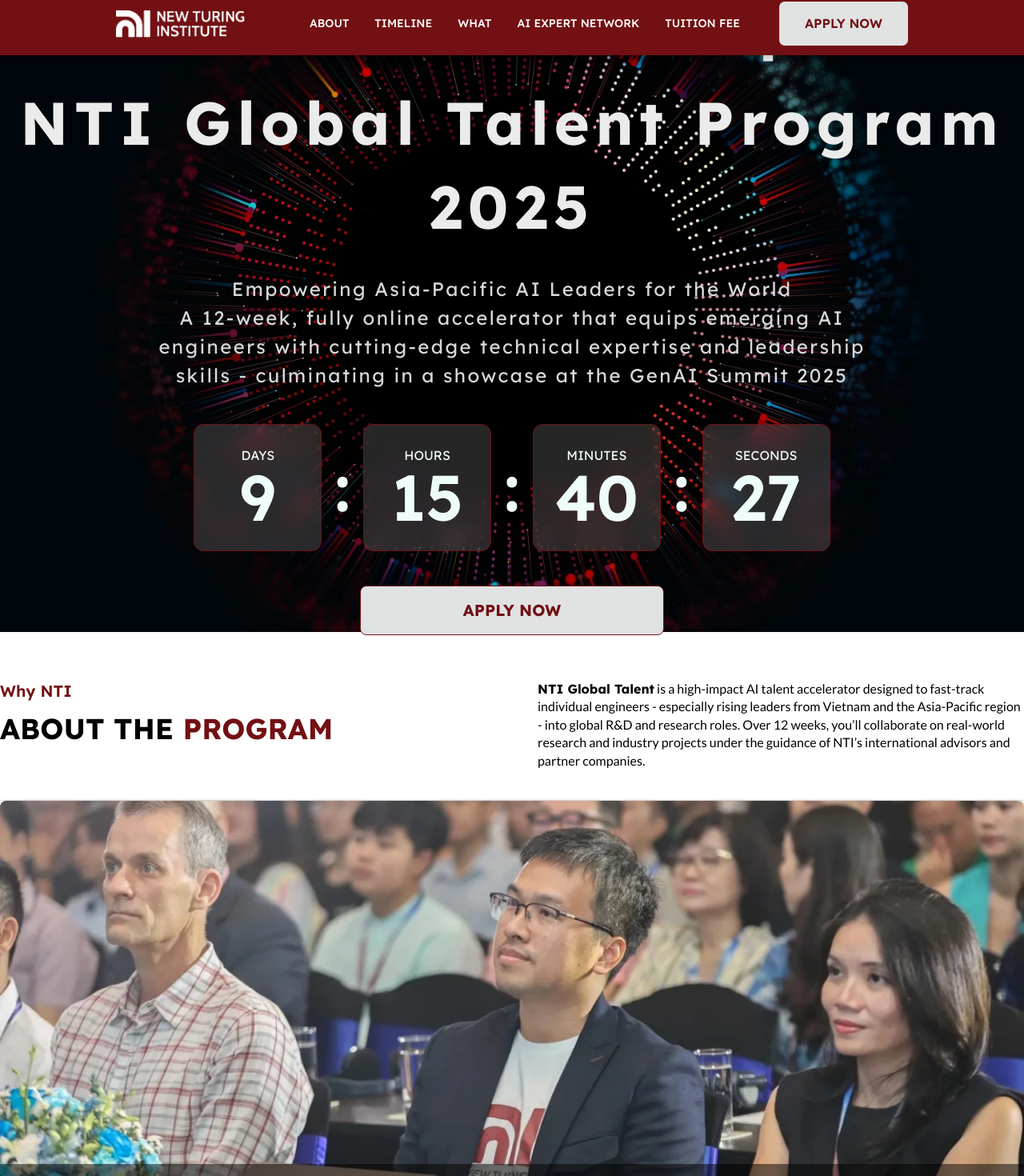
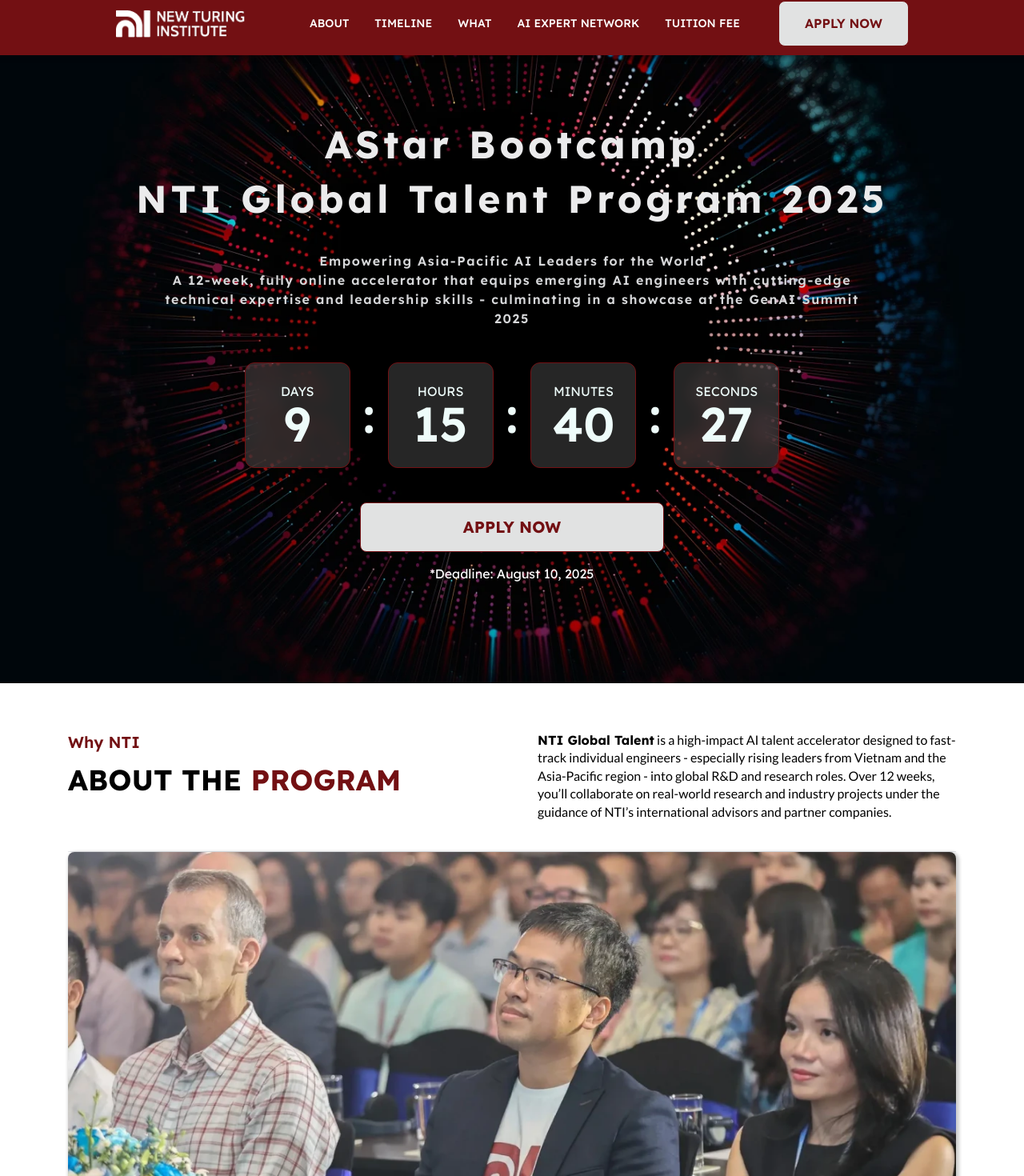
Before and after one commit to trungduong1185/astar, a React (Create React App) app: page / in a window 1280 px wide. Shown: the part 10-1480 px from the top of the page at 80% size. Built offline with nearby package versions, Linux system fonts and the light colour scheme.

Commit message:
Update nội dung mới: countdown.js, width...

```diff
--- a/src/containers/About/index.js
+++ b/src/containers/About/index.js
@@ -6,7 +6,7 @@
 const About = () => {
   return (
     <section id="about" className="about-section w-100 center block-pt-pb">
-      <div className="w-container">
+      <div className="container">
         <div className="flex flex-wrap items-start">
           {/* Left Column - Text Content */}
           <div className="w-100 w-50-l pr4-l">
--- a/src/containers/FAQ/index.js
+++ b/src/containers/FAQ/index.js
@@ -39,7 +39,7 @@
 
   return (
     <section id="faq" className="block-pt-pb ">
-      <div className="w-container center">
+      <div className="container center">
         <h2 className="f2 fw7 tc mb4 tracked-l mb5">FREQUENTLY ASKED QUESTIONS</h2>
 
         <div className="flex flex-column">
--- a/src/containers/Fee/index.js
+++ b/src/containers/Fee/index.js
@@ -5,7 +5,7 @@
 
 const Fee = ({ id }) => {
     return (
-        <section id={id} className="bg-white w-container block-pt-pb bg-white">
+        <section id={id} className="bg-white container block-pt-pb bg-white">
             <div className=" center w-100 ph3 pt0 pb3">
                 {/* Title Section */}
                 <div className="mb4">
--- a/src/containers/ProgramTimeline/index.js
+++ b/src/containers/ProgramTimeline/index.js
@@ -27,7 +27,7 @@
 
   return (
     <section id={id} className="block-pt-pb bg-white">
-      <div className="w-container center">
+      <div className="container center">
         <h2 className="f2 fw7 tc mb4 w-100 f2 fw7 ttu ph2 pl0 pr5-l pc-what-title tc tracked-l">Program Timeline</h2>
 
         <div className="timeline-container">
--- a/src/containers/Vision/index.js
+++ b/src/containers/Vision/index.js
@@ -11,7 +11,7 @@
       {vision.title}
     </p>
 
-          <div className="container-1400 vision-grid center mt3 mt4-l">
+          <div className="container vision-grid center mt3 mt4-l">
       <div className="vision-item flex flex-column items-center ph4">
         <div className="flex flex-column items-center">
           <img src="images/vision_1.svg" alt="" className="pt4" />
--- a/src/containers/What/index.js
+++ b/src/containers/What/index.js
@@ -15,7 +15,7 @@
   return (
     <div className="w-100 bg-program lh-copy block-pt-pb">
       <div id={id} />
-      <div className="w-container center flex flex-wrap flex-column flex-row-l">
+      <div className="container center flex flex-wrap flex-column flex-row-l">
         {/* <!-- cot 1 --> */}
         <div className="w-100 w-30-l f2 fw7 ttu ph2 pl0 pr5-l pc-what-title tc tl-l tracked-l">
           What you will <br />
--- a/src/containers/WhyWe/index.js
+++ b/src/containers/WhyWe/index.js
@@ -12,7 +12,7 @@
         {whyWe.title}
       </p>
 
-      <div className="container-1400 flex flex-column flex-row-l center mt3 mt4-l">
+      <div className="w-container flex flex-column flex-row-l center mt3 mt4-l">
         <div className="w-100 w-third-l pa3 flex flex-column items-center ph4 justify-start">
           <div className="flex flex-column items-center">
             <img src="images/svg_pc.svg" alt="" className="pt4" />
--- a/src/containers/countDown.js
+++ b/src/containers/countDown.js
@@ -96,13 +96,13 @@
           className="astar absolute "
         /> */}
 
-        <div className="flex flex-column p-title pc-white tracked tc mt4">
+        <div className="flex flex-column countdown-title pc-white tracked tc mt4">
           <p className="fw7">AStar Bootcamp</p>
-          <p className="pt3 fw7">
+          <p className="fw7">
             NTI Global Talent Program 2025
           </p>
         </div>
-        <div className="tc pc-info tracked f3 lh-copy pt4  center w-70">
+        <div className="tc countdown-subdetail tracked center w-70">
           {/* The First AI Bootcamp supported by <b>Global AI Expert Network</b>{' '}
           with
           <br />
--- a/src/containers/partners.js
+++ b/src/containers/partners.js
@@ -12,6 +12,7 @@
             href="https://deepmind.com/"
             className="partner-element"
             target="_blank"
+            rel="noreferrer"
             title="Google DeepMind - AI Research"
           >
             <img
@@ -27,6 +28,7 @@
             href="https://virx.stanford.edu/"
             className="partner-element"
             target="_blank"
+            rel="noreferrer"
             title="ViRx@STANFORD - Virus Treatment (Rx)"
           >
             <img
@@ -39,6 +41,7 @@
             href="https://elsaspeak.com/"
             className="partner-element"
             target="_blank"
+            rel="noreferrer"
             title="ELSA Speak - English Learning"
           >
             <img
@@ -51,6 +54,7 @@
             href="https://vietai.org/"
             className="partner-element"
             target="_blank"
+            rel="noreferrer"
             title="VietAI - Vietnamese AI Research Community"
           >
             <img
--- a/src/css/styles.css
+++ b/src/css/styles.css
@@ -16,14 +16,53 @@
 .block-mt-mb{
   margin: 72px auto;
 }
-.w-container{
-  width: 1280px;
-  margin: 0 auto;
+.container {
+  width: 100%;
+  padding-right: 15px;
+  padding-left: 15px;
+  margin-right: auto;
+  margin-left: auto;
+}
+
+@media (min-width: 576px) {
+  .container {
+    max-width: 540px;
+  }
+}
+
+@media (min-width: 768px) {
+  .container {
+    max-width: 720px;
+  }
+}
+
+@media (min-width: 992px) {
+  .container {
+    max-width: 960px;
+  }
+}
+
+@media (min-width: 1200px) {
+  .container {
+    max-width: 1140px;
+  }
+}
+@media (min-width: 1400px) {
+    .container {
+        max-width:1320px
+    }
+}
+.container-fluid {
+  width: 100%;
+  padding-right: 15px;
+  padding-left: 15px;
+  margin-right: auto;
+  margin-left: auto;
 }
 
 @media (max-width: 768px) {
   .block-pt-pb{
-    padding: 48px 0;
+    padding: 48px auto;
   }
   .block-mt-mb{
     margin: 48px auto;
@@ -502,14 +541,15 @@
   -webkit-backdrop-filter: blur(10px);
 }
 
+
 @media only screen and (min-width: 60em) {
   .khoiVuong {
-    width: 160px;
-    height: 159px;
+    width: 132px;
+    height: 132px;
   }
   .soTo {
-    font-size: 80px;
-    line-height: 80px;
+    font-size: 60px;
+    line-height: 60px;
     font-weight: 600;
   }
 }
@@ -545,11 +585,45 @@
 }
 
 /* Container 1400px for desktop */
+#desktop-count-down{
+  min-height: 54rem;
+}
 .container-1400 {
-  max-width: 1400px;
+  max-width: 100%;
   margin: 0 auto;
   padding: 0 20px;
 }
+
+.countdown-title {
+  font-size: 4.6rem;
+  font-weight: 600;
+  line-height: 1.2;
+}
+.countdown-subdetail {
+  font-size: 1.5rem;
+  font-weight: 600;
+  line-height: 1.5;
+  color: #d6d7d9;
+  padding-top: 2rem;
+}
+@media (max-width: 72rem) {
+  .countdown-title {
+    font-size: 1rem !important;
+  }
+  .countdown-subdetail {
+    font-size: 1rem;
+  }
+}
+@media (max-width: 80rem) {
+  .countdown-title {
+    font-size: 3rem;
+  }
+  .countdown-subdetail {
+    font-size: 1rem;
+  }
+}
+
+
 
 @media (max-width: 768px) {
   .container-1400 {
@@ -557,6 +631,9 @@
   }
   .flex-mobile-show{
     display: flex;
+  }
+  .countdown-title {
+    font-size: 4rem;
   }
 }
 
```
Also changed, not shown: src/containers/Mentorship/index.js (+1 -133 lines).
